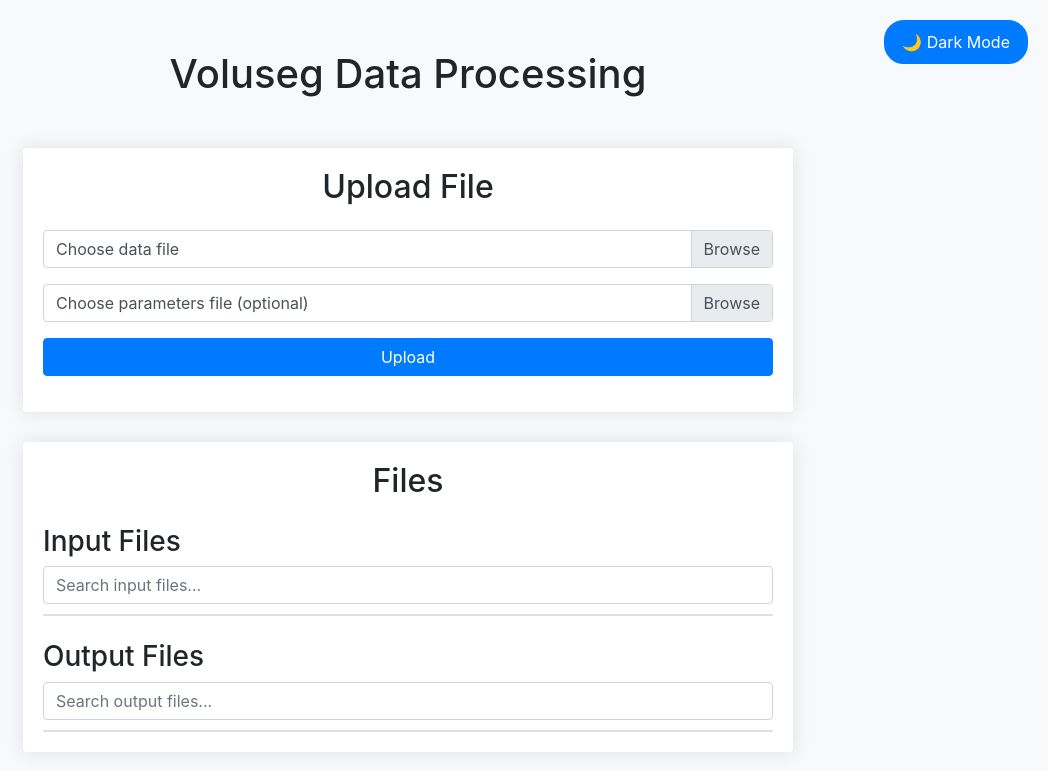
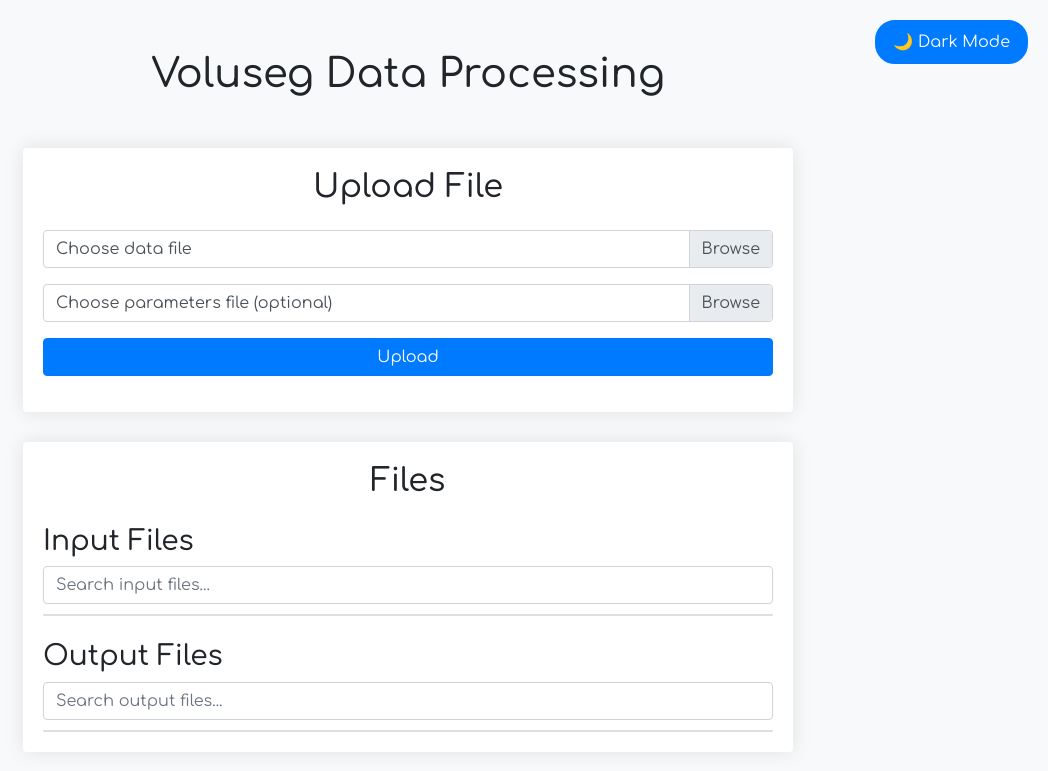
Before and after one commit to jgornet/cell-segmentation, a Flask app: template website/templates/upload.html in a window 1280 px wide. Shown: the top 771 px of the page, without its empty margins (232-1280 px from the left). Run offline with Flask 3, Linux system fonts and the light colour scheme; the template is opened without the code that fills it, so the values that code supplies are empty; some libraries are stand-ins or nearby versions.

Commit message:
font added

```diff
--- a/website/templates/upload.html
+++ b/website/templates/upload.html
@@ -5,9 +5,13 @@
     <meta charset="UTF-8">
     <meta name="viewport" content="width=device-width, initial-scale=1.0">
     <title>Voluseg Data Processing</title>
+    <link href="https://fonts.googleapis.com/css2?family=Comfortaa:wght@300;400;500;600;700&display=swap" rel="stylesheet">
     <link href="https://stackpath.bootstrapcdn.com/bootstrap/4.5.2/css/bootstrap.min.css" rel="stylesheet">
     <style>
-        body { background-color: #f8f9fa; }
+        body {
+            background-color: #f8f9fa;
+            font-family: 'Comfortaa', cursive;
+        }
         .container { max-width: 800px; margin-top: 50px; }
         .card { border: none; box-shadow: 0 0 20px rgba(0,0,0,0.1); margin-bottom: 30px; }
         .progress { height: 25px; }
```
